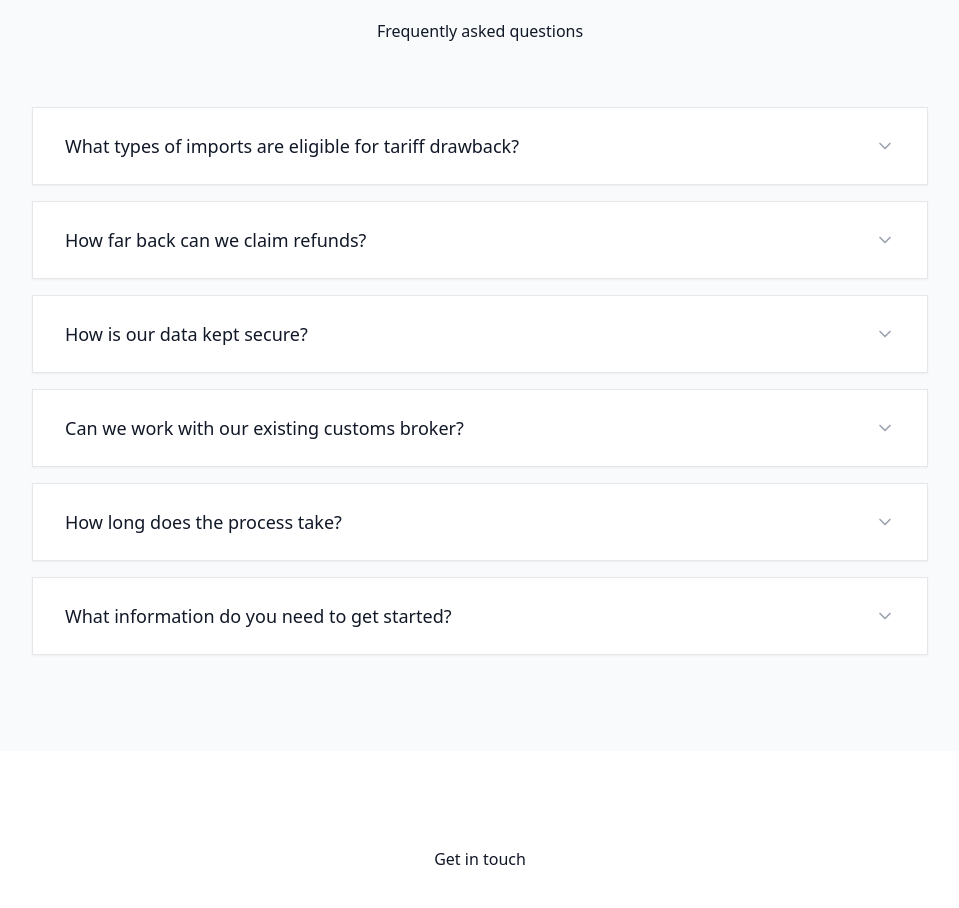
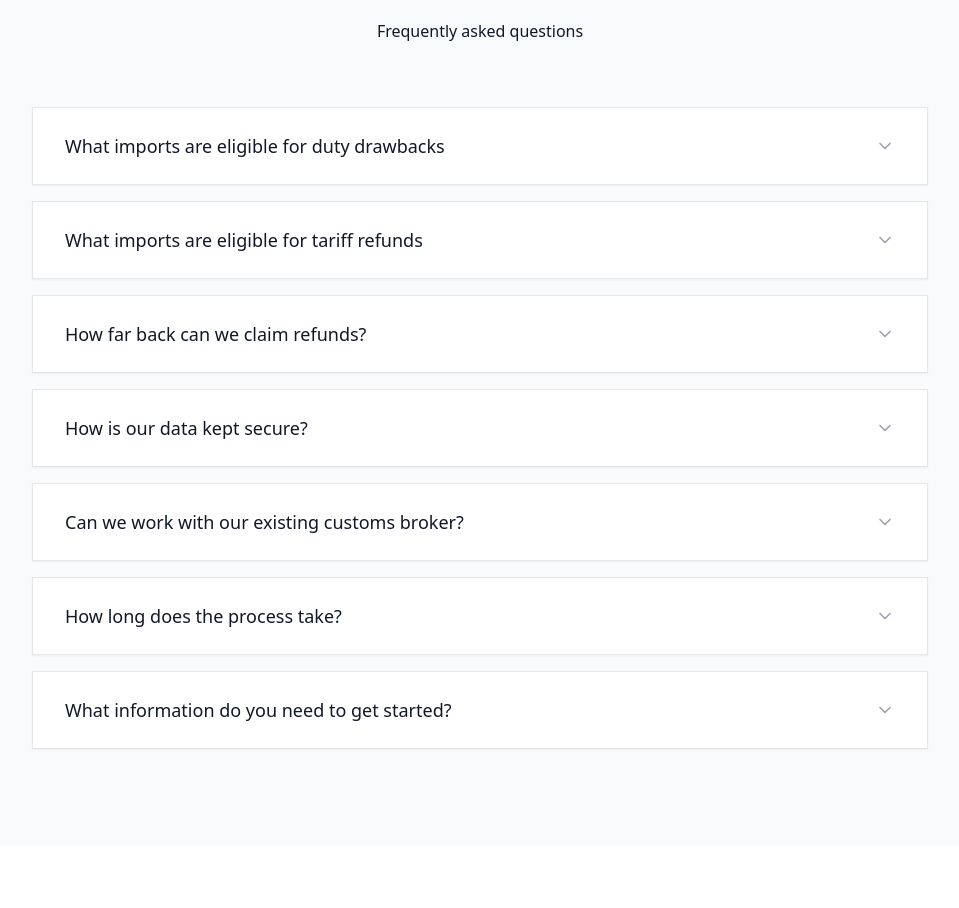
Before and after one commit to tradecurious/turbodrawback, a React (Vite) app: page / in a window 1280 px wide. Shown: the part 3660-4568 px from the top of the page, without its empty margins (160-1119 px from the left). Built offline with nearby package versions, Linux system fonts and the light colour scheme; no server answers.

Commit message:
Update FAQs

```diff
--- a/src/App.tsx
+++ b/src/App.tsx
@@ -32,8 +32,12 @@ export default function App() {
 
   const faqs = [
     {
-      q: "What types of imports are eligible for tariff drawback?",
-      a: "Drawback may be available for imported merchandise that was subsequently exported, destroyed under customs supervision, or manufactured into a different product that was then exported. Eligibility also depends on specific tariff provisions, trade agreements, and the timing of imports and exports. We review your specific circumstances to determine what qualifies."
+      q: "What imports are eligible for duty drawbacks",
+      a: "Imports can usually get duty drawback when the goods (or what they're turned into) end up leaving the U.S. again. That covers goods that were exported unused, goods used to make products you exported, and defective goods that were exported or destroyed instead of sold here."
+    },
+    {
+      q: "What imports are eligible for tariff refunds",
+      a: "Any tariffs paid because of unlawful tariff policies. On November 5, 2025, the Supreme Court heard arguments presenting why many of the Administration's China tariffs were unlawful. The Court is now considering whether to declare those tariffs unlawful, which would entitle importers who paid duties to get refunds."
     },
     {
       q: "How far back can we claim refunds?",
@@ -53,7 +57,7 @@ export default function App() {
     },
     {
       q: "What information do you need to get started?",
-      a: "We need access to your import entry data, including entry numbers, dates, HTS classifications, and duty amounts paid. Commercial invoices, bills of lading, and any export documentation are also helpful. We can work with data exports from your customs broker or freight forwarder, and we provide a detailed list of required documents once we begin."
+      a: "Use our secure portal to submit your Entry Summary, a commercial invoice, and (if available) a bill of lading. We'll process the claim from there and contact you if any other documentation is required."
     }
   ];
 
```
